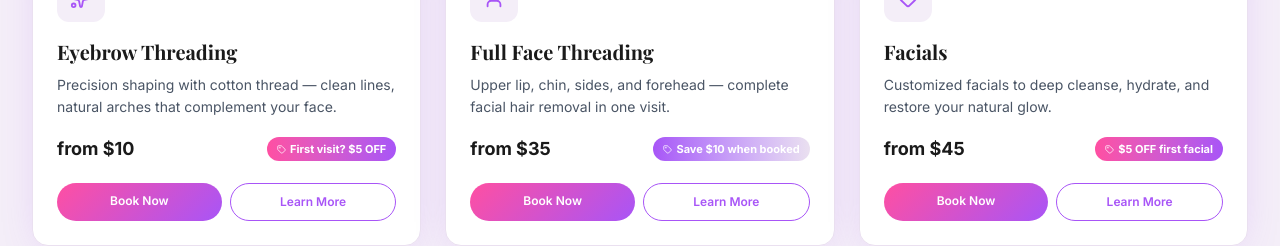
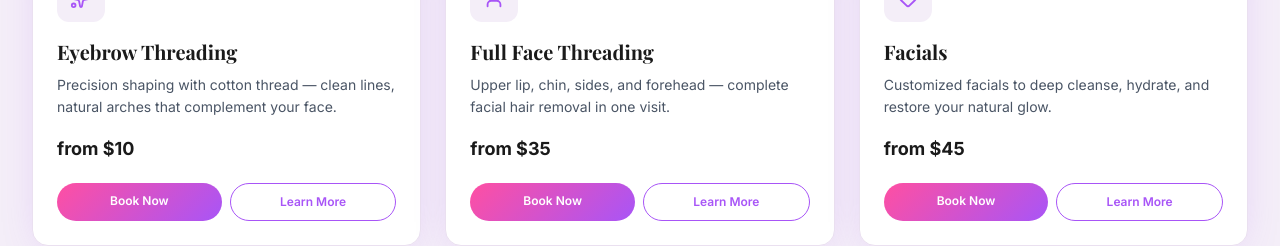
Before and after one commit to Aavash-L/urmi-threading-salon, a Next.js app: page / in a window 1280 px wide. Shown: the part 2200-2446 px from the top of the page. Built offline with nearby package versions, Linux system fonts and the light colour scheme; a web font is replaced by a local one.

Commit message:
remove promo offer badges from service cards, keep pricing

```diff
--- a/src/components/sections/Services.tsx
+++ b/src/components/sections/Services.tsx
@@ -3,7 +3,7 @@
 import Link from "next/link";
 import { motion } from "framer-motion";
 import { useReducedMotion } from "framer-motion";
-import { ArrowRight, Sparkles, Heart, User, Tag } from "lucide-react";
+import { ArrowRight, Sparkles, Heart, User } from "lucide-react";
 import SectionHeading from "@/components/ui/SectionHeading";
 
 const featured = [
@@ -14,8 +14,6 @@ const featured = [
     name: "Eyebrow Threading",
     description: "Precision shaping with cotton thread — clean lines, natural arches that complement your face.",
     price: "from $10",
-    offer: "First visit? $5 OFF",
-    offerColor: "from-brand-pink to-brand-purple",
     badge: "Most Popular",
   },
   {
@@ -25,8 +23,6 @@ const featured = [
     name: "Full Face Threading",
     description: "Upper lip, chin, sides, and forehead — complete facial hair removal in one visit.",
     price: "from $35",
-    offer: "Save $10 when booked",
-    offerColor: "from-brand-purple to-lavender-100",
     badge: "Best Value",
   },
   {
@@ -36,8 +32,6 @@ const featured = [
     name: "Facials",
     description: "Customized facials to deep cleanse, hydrate, and restore your natural glow.",
     price: "from $45",
-    offer: "$5 OFF first facial",
-    offerColor: "from-brand-pink to-brand-purple",
     badge: "Trending",
   },
 ];
@@ -83,13 +77,9 @@ export default function Services() {
                   {service.description}
                 </p>
 
-                {/* Price + Offer */}
-                <div className="flex items-center justify-between mb-5">
+                {/* Price */}
+                <div className="flex items-center mb-5">
                   <span className="text-lg font-bold text-charcoal">{service.price}</span>
-                  <span className={`inline-flex items-center gap-1 text-[11px] font-bold bg-gradient-to-r ${service.offerColor} text-white px-2.5 py-1 rounded-full`}>
-                    <Tag size={9} />
-                    {service.offer}
-                  </span>
                 </div>
 
                 <div className="flex gap-2">
```
